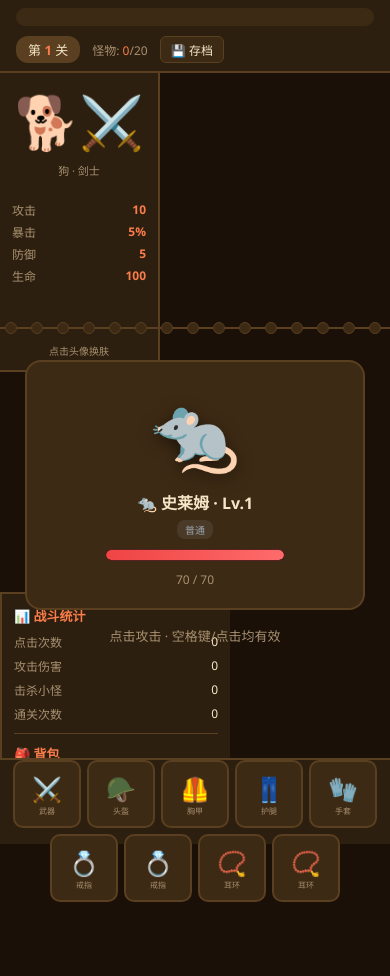
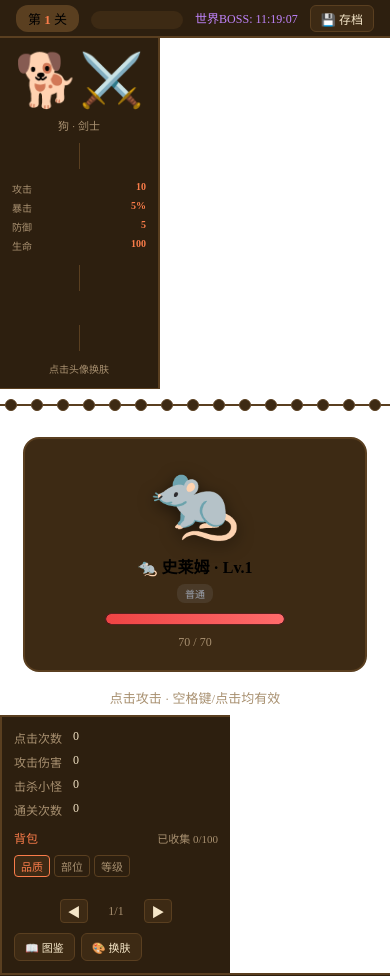
Before and after one commit to SCHAEZEL/click-game, a website built with Vite: page docs/index.html in a window 390 px wide. Shown: the top 976 px of the page. Before the commit the page ends 902 px from the top, so only its background shows below. Built offline with nearby package versions, Linux system fonts and the light colour scheme.

Commit message:
fix: 手机端重新设计 - 背包独立显示，装备栏横向滚动

```diff
--- a/docs/index.html
+++ b/docs/index.html
@@ -12,43 +12,134 @@
     * { margin: 0; padding: 0; box-sizing: border-box; }
 
     /* ── 手机端适配 ── */
-    @media (max-width: 768px) {
-      body { flex-direction: column; overflow-x: hidden; }
-      #app { flex-direction: column; height: auto; min-height: 100vh; }
-      #header { padding: 6px 10px; gap: 8px; height: auto; flex-wrap: wrap; }
-      #header .wb-info { display: none; }
-      #stage-name { font-size: 13px; }
-      #progress-wrap { order: -1; width: 100%; height: 16px; }
-      #main { flex-direction: column; height: auto; overflow: visible; }
-      #char-panel { width: 100%; flex-direction: row; flex-wrap: wrap; padding: 8px; border-right: none; border-bottom: 2px solid #5a3f20; }
-      #char-panel .char-info { flex-direction: row; gap: 12px; }
-      #char-icon { font-size: 40px; }
-      #char-stats { font-size: 12px; }
-      #btn-skin { padding: 4px 10px; font-size: 12px; }
-      #game-area { padding: 10px; min-height: 260px; }
-      #monster-zone { min-width: auto; width: 90%; padding: 12px; }
-      #monster-sprite { font-size: 60px; }
-      #monster-name { font-size: 15px; }
-      #hp-bar-wrap { width: 160px; }
-      #stats-panel { width: 100%; border-left: none; border-top: 2px solid #5a3f20; max-height: 180px; overflow-y: auto; }
-      .stat-row { font-size: 12px; }
-      .panel-title { font-size: 13px; }
-      #inv-grid { grid-template-columns: repeat(8, 1fr); }
-      .inv-slot { width: 32px; height: 32px; }
-      #equip-bar { height: auto; flex-wrap: wrap; padding: 6px; gap: 4px; }
-      .equip-slot { width: 54px; height: 54px; }
-      .slot-icon { font-size: 22px; }
-      .slot-label { font-size: 8px; }
-      .modal-content { width: 95%; max-width: 95%; padding: 16px; }
-      .equip-modal-name { font-size: 18px; }
-      .sort-btn { padding: 2px 5px; font-size: 10px; }
-      #inv-sort { gap: 2px; }
-      .pager-btn { width: 24px; height: 22px; font-size: 12px; }
-      #wb-panel { width: 90%; max-width: 90%; }
-      .wb-btn { padding: 8px 16px; font-size: 14px; }
-    }
-    @media (max-width: 480px) {
-      #game-area { min-height: 220px; padding: 6px; }
+    /* ── 手机端适配 ── */
+@media (max-width: 768px) {
+  body { overflow-x: hidden; }
+
+  /* 顶部：极简进度条 */
+  #header {
+    height: 38px; min-height: 38px;
+    padding: 0 8px; gap: 6px;
+    display: flex; align-items: center;
+  }
+  .stage-badge { font-size: 12px; white-space: nowrap; }
+  #progress-wrap { flex: 1; order: 0; height: 14px !important; }
+  .progress-bar { height: 14px; }
+  .header-info { display: none; }
+  #wb-timer { font-size: 10px; border: none; padding: 0; cursor: pointer; }
+  #btn-save { font-size: 10px; padding: 2px 6px; }
+  .wb-info { display: block !important; }
+
+  /* 主布局：纵向 */
+  #main {
+    flex-direction: column;
+    height: auto;
+    overflow: visible;
+  }
+
+  /* 角色面板：横向紧凑条 */
+  #char-panel {
+    width: 100%; min-height: unset;
+    flex-direction: row; align-items: center;
+    padding: 5px 10px; gap: 10px;
+    border-right: none; border-bottom: 1px solid #5a3f20;
+    order: -1;
+  }
+  #char-icon { font-size: 30px; cursor: pointer; }
+  .char-name { font-size: 11px; }
+  .char-stats-divider { width: 1px; height: 26px; background: #5a3f20; flex-shrink: 0; }
+  .char-stats { flex-direction: row; gap: 8px; }
+  .char-stat { font-size: 10px; }
+  #active-set { font-size: 9px; }
+
+  /* 游戏主区 */
+  #game-area {
+    min-height: 200px; padding: 8px;
+    display: flex; flex-direction: column; align-items: center; justify-content: center;
+  }
+  #map-path { display: none; }
+  #monster-zone { width: 92%; min-width: unset; padding: 12px; }
+  #monster-sprite { font-size: 60px; }
+  #monsterName { font-size: 15px; }
+  #hp-bar-wrap { width: 180px; }
+  #click-hint { font-size: 12px; }
+
+  /* 统计+背包面板：占满宽度 */
+  #stats-panel {
+    width: 100%; min-height: unset;
+    border-left: none; border-top: 2px solid #5a3f20;
+    max-height: none; height: auto;
+    overflow: visible;
+    padding: 8px 10px;
+    display: flex; flex-direction: row; flex-wrap: wrap; gap: 8px;
+    align-items: flex-start;
+  }
+  .stat-divider { display: none; }
+  #stats-panel .panel-title { display: none; }
+
+  /* 快速统计 */
+  .stat-row { font-size: 11px; min-width: 65px; flex-shrink: 0; }
+
+  /* 背包：独立一行 */
+  #inv-header {
+    width: 100%;
+    font-size: 11px; color: #a89070;
+    display: flex; flex-direction: row; align-items: center; gap: 4px;
+    flex-wrap: wrap;
+  }
+  #inv-header::before { content: '背包'; font-size: 12px; color: #f97c4a; margin-right: 4px; }
+  #inv-sort { display: flex; gap: 3px; }
+  .sort-btn { padding: 1px 5px; font-size: 10px; }
+
+  /* 背包网格：可滚动 */
+  #inv-grid {
+    display: flex; flex-wrap: wrap; gap: 3px;
+    width: 100%;
+    max-height: 120px; overflow-y: auto;
+    grid-template-columns: unset;
+    padding: 2px;
+  }
+  .inv-slot { width: 30px; height: 30px; flex-shrink: 0; }
+  .inv-quality-bar { height: 2px; top: 0; }
+  .inv-icon { font-size: 14px; }
+  #inv-pager { width: 100%; margin-top: 4px; }
+  .pager-btn { width: 24px; height: 22px; font-size: 11px; }
+  #inv-page-info { font-size: 11px; }
+
+  /* 装备栏：横向滚动 */
+  #equip-bar {
+    height: auto; min-height: 62px;
+    flex-wrap: nowrap; overflow-x: auto;
+    padding: 5px 8px; gap: 4px;
+    -webkit-overflow-scrolling: touch;
+  }
+  .equip-slot { width: 54px; height: 54px; flex-shrink: 0; }
+  .slot-icon { font-size: 22px; }
+  .slot-name { font-size: 8px; }
+
+  /* 弹窗 */
+  .modal-content { width: 96%; max-width: 96%; padding: 14px; border-radius: 12px; }
+  .equip-modal-name { font-size: 17px; }
+  .equip-modal-stats { gap: 4px; }
+  .equip-modal-actions { flex-wrap: wrap; }
+  .btn-primary, .btn-danger, .btn-secondary { flex: 1; min-width: 60px; font-size: 13px; padding: 6px 8px; }
+
+  /* 世界BOSS面板 */
+  #wb-panel { width: 96%; max-width: 96%; }
+
+  /* 伤害数字 */
+  .dmg-num { font-size: 18px; }
+  .dmg-num.crit { font-size: 22px; }
+}
+
+@media (max-width: 480px) {
+  #monster-sprite { font-size: 50px; }
+  .equip-slot { width: 48px; height: 48px; }
+  .slot-icon { font-size: 18px; }
+  .inv-slot { width: 28px; height: 28px; }
+  .inv-icon { font-size: 12px; }
+  #char-icon { font-size: 26px; }
+}
       #monster-sprite { font-size: 48px; }
       .equip-slot { width: 48px; height: 48px; }
       .slot-icon { font-size: 20px; }
```
